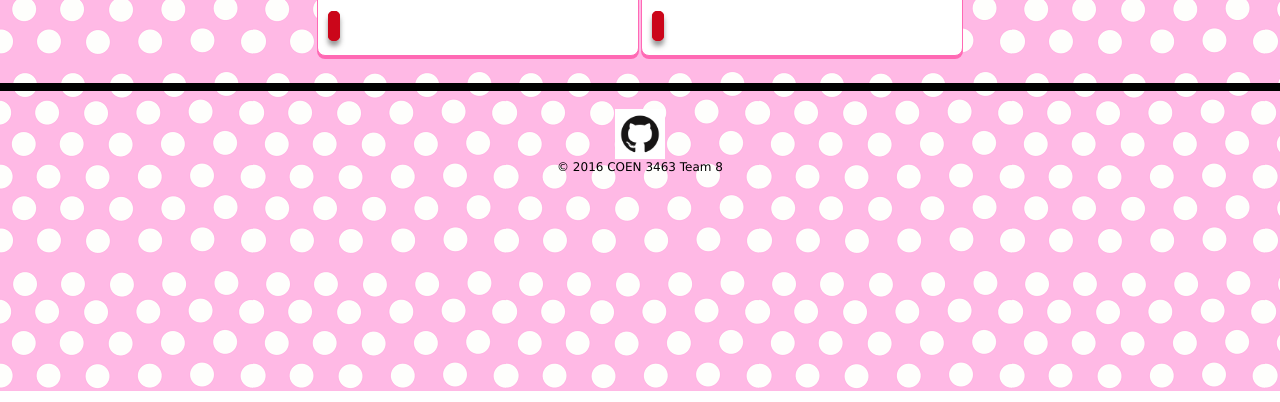
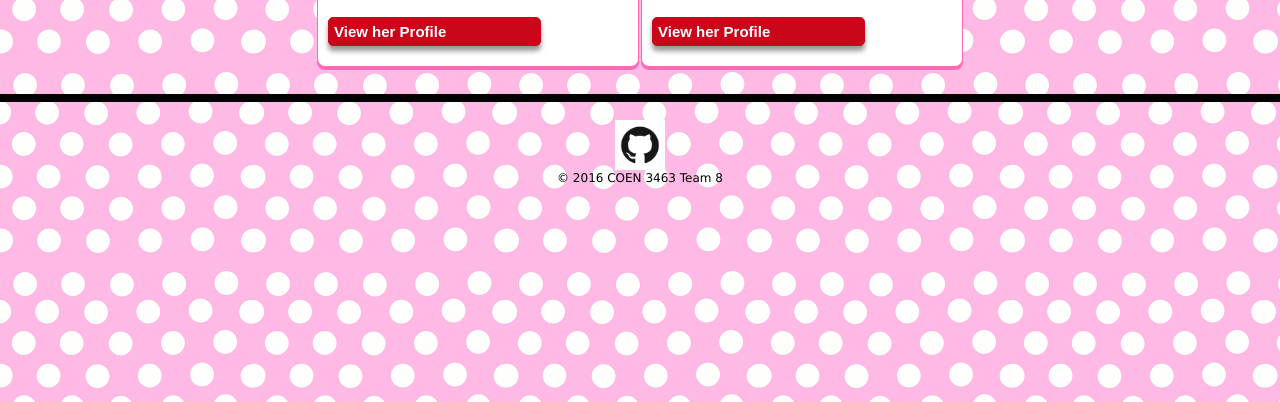
Before and after one commit to fashioncelle/coen3463-m1t8, a website: page public/index.html in a window 1280 px wide. Shown: the part 1529-1931 px from the top of the page. Drawn offline with Linux system fonts and the light colour scheme.

Commit message:
Initial Commit

```diff
--- a/public/index.html
+++ b/public/index.html
@@ -43,7 +43,8 @@
 									<p><h5>Under a degree of Bachelor of Science in Computer Engineering </h5></p>
 								</div>
 								<div id="ads_input">
-										<a href="./assignment/HTML/finalprofile.html"input id="submitbutton" value="View her Profile">
+										<a href="./assignment/HTML/finalprofile.html"/>
+										<input id="submitbutton" value="View her Profile">
 									</a>
 								</div>
 							</div>
@@ -65,8 +66,8 @@
 									<p><h5>Under a degree of Bachelor of Science in Computer Engineering </h5></p>
 								</div>
 								<div id="ads_input">
-
-										<a href="./jobelle/about.html" input id="submitbutton" value="View her Profile">
+									<a href="./jobelle/about.html">
+										<input id="submitbutton" value="View her Profile">
 									</a>
 								</div>
 							</div>
```
